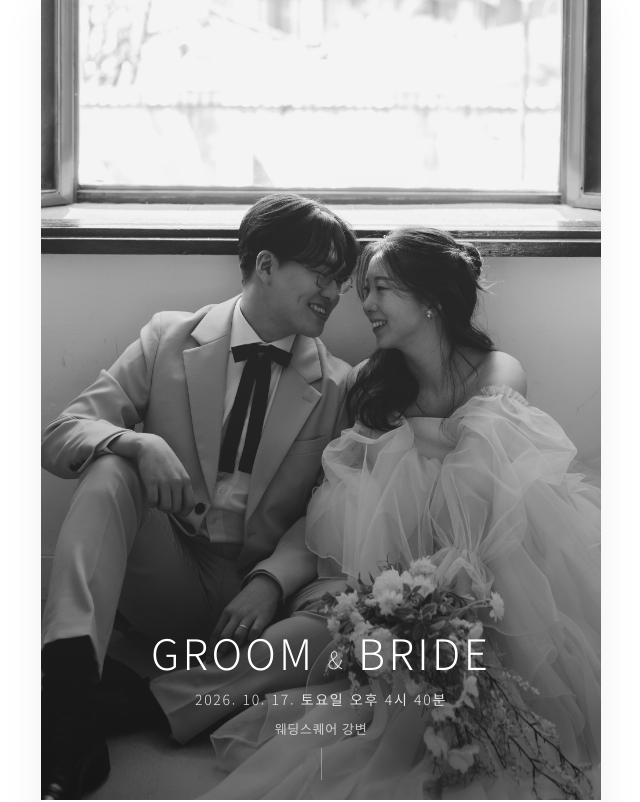
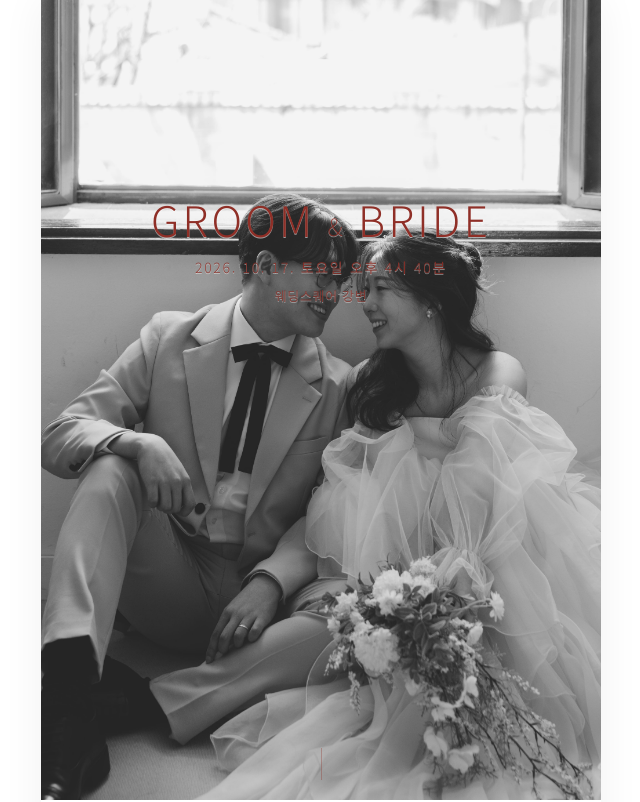
Before and after one commit to mimimimjin/wedding-invitation, a website: page index.html in a window 1280 px wide. Shown: the top 802 px of the page, without its empty margins (319-959 px from the left). Drawn offline with Linux system fonts and the light colour scheme; no server answers; files whose address does not match are found by name; a web font is replaced by a local one.

Commit message:
fix: refine hero illustration overlay

```diff
--- a/styles.css
+++ b/styles.css
@@ -140,18 +140,15 @@ a {
 .hero-overlay {
   position: absolute;
   inset: 0;
-  background: linear-gradient(
-    to bottom,
-    rgba(0, 0, 0, 0) 40%,
-    rgba(0, 0, 0, 0.45) 100%
-  );
+  background: transparent;
   display: flex;
   flex-direction: column;
-  justify-content: flex-end;
+  justify-content: flex-start;
   align-items: center;
-  padding: 0 28px 60px;
+  padding: clamp(170px, 24svh, 220px) 28px 0;
   text-align: center;
-  color: #fff;
+  color: #8f2f27;
+  text-shadow: 0 1px 0 rgba(255, 255, 255, 0.55);
 }
 
 .hero-names {
@@ -193,7 +190,7 @@ a {
   transform: translateX(-50%);
   width: 1px;
   height: 32px;
-  background: rgba(255, 255, 255, 0.4);
+  background: rgba(143, 47, 39, 0.4);
   animation: scrollPulse 2s ease-in-out infinite;
 }
 
```
Also changed, not shown: tests/hero-style.test.mjs (added, +32 -0 lines).
